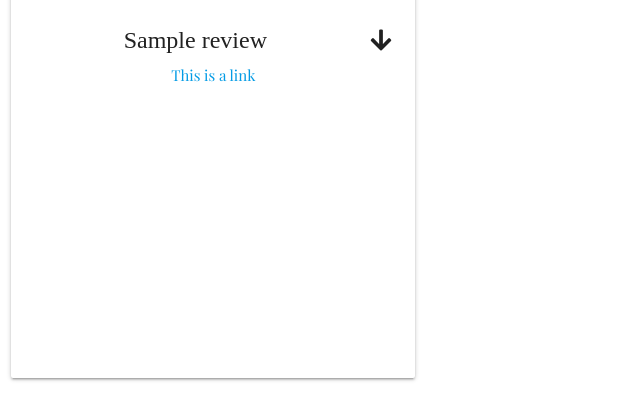
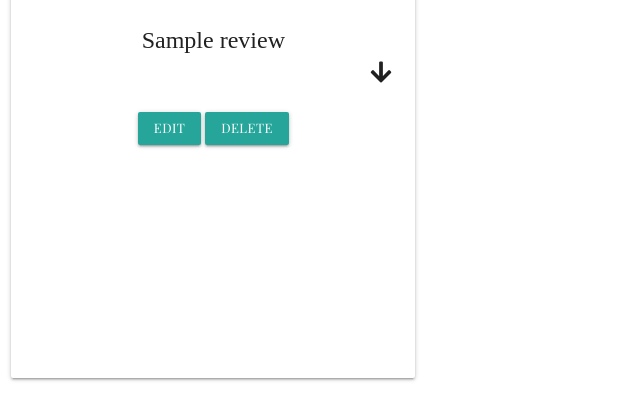
Before and after one commit to EllyC20/ms3-beauty-buys, a Flask app: template templates/reviews.html in a window 1280 px wide. Shown: the part 205-623 px from the top of the page, without its empty margins (0-640 px from the left). Run offline with Flask 2, Linux system fonts and the light colour scheme; the template is opened without the code that fills it: most values are stand-ins (such as "Sample title", 1, 10 or a date in 2020); some libraries are stand-ins or nearby versions; some web fonts are replaced.

Commit message:
feat: Edit and Delete buttons added, refactoring of code indentation

```diff
--- a/templates/reviews.html
+++ b/templates/reviews.html
@@ -1,6 +1,9 @@
 {% extends "base.html" %}
 {% block content %}
     <h1 class="center-align">All Reviews</h1>
+    <!-- Search function -->
+
+    <!-- Review display -->
     <div class="row center-align">
         {% for review in reviews %}
             <div class="col s12 m4 center-align">
@@ -10,18 +13,26 @@
                         <img class="activator" src="{{ review.url_link }}" id="review-image" alt="image of product being reviewed">
                     </div>
                     <div class="card-content">
-                            <span class="card-title activator grey-text text-darken-4 review-p">{{ review.product_name }}<i
-                                    class="fas fa-arrow-down right"></i></span>
-                            <p><a href="#">This is a link</a></p>
+                        <span class="card-title activator grey-text text-darken-4 review-p">
+                            <p>
+                                {{ review.product_name }}
+                            </p>
+                            <i class="fas fa-arrow-down right"></i>
+                        </span>
                     </div>
                     <div class="card-reveal">
-                            <span class="card-title grey-text text-darken-4 review-p">{{ review.product_name }}<i class="fas fa-arrow-up right"></i></span>
+                        <span class="card-title grey-text text-darken-4 review-p">{{ review.product_name }}<i
+                                class="fas fa-arrow-up right"></i></span>
                         <p class="center-align review-p">
                             Category: <span class="span-review">{{ review.category_name }}</span><br>
                             Product Description: <span class="span-review">{{ review.product_desc }}</span><br>
                             Review Detail: <span class="span-review">{{ review.review_detail }}</span><br>
                             Created By: <span class="span-review">{{ review.created_by }}</span><br>
                         </p>
+                    </div>
+                    <div class="col s12">
+                        <a href="" class="btn-small edit-btn">Edit</a>
+                        <a href="" class="btn-small delete-btn">Delete</a>
                     </div>
                     <!-- End Credit -->
                 </div>
```
Lines whose indentation alone changed are shown as unchanged.
